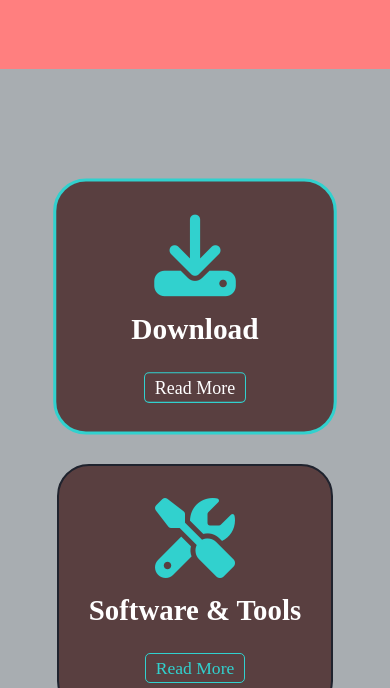
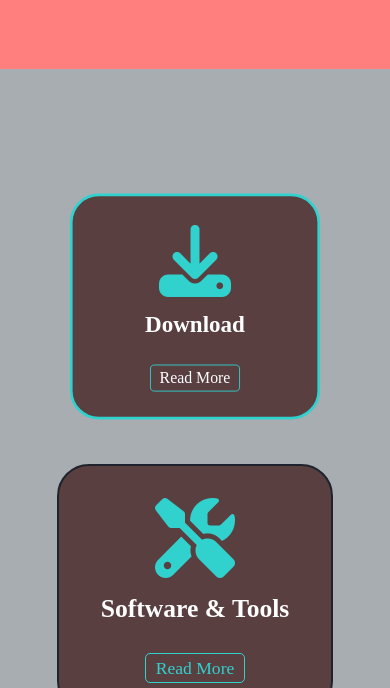
Before and after one commit to tilakjoshii/itzoneConputer_student_page, a plain HTML site: page index.html in a window 390 px wide. In both pictures the pointer is over the element 195 px from the left and 456 px from the top of the page. Shown: the part 151-839 px from the top of the page. Drawn offline with Linux system fonts and the light colour scheme.

Commit message:
font size in responsive

```diff
--- a/assets/style.css
+++ b/assets/style.css
@@ -227,12 +227,12 @@ section {
 }
 .student_container .student_box:nth-child(odd):hover {
   border: 0.2rem solid var(--main_color);
-  transform: scale(1.02);
+  transform: scale(0.9);
   background-color: #3d1616ba;
 }
 .student_container .student_box:nth-child(even):hover {
   border: 0.2rem solid var(--main_color);
-  transform: scale(1.02);
+  transform: scale(0.9);
   background-color: #323946;
 }
 .student_box a i {
@@ -246,3 +246,10 @@ section {
   height: 5rem;
   width: 15rem;
 }
+@media (max-width: 500px){
+    .student_box a h3 {
+
+  font-size: 1.6rem;
+
+}
+}
```
